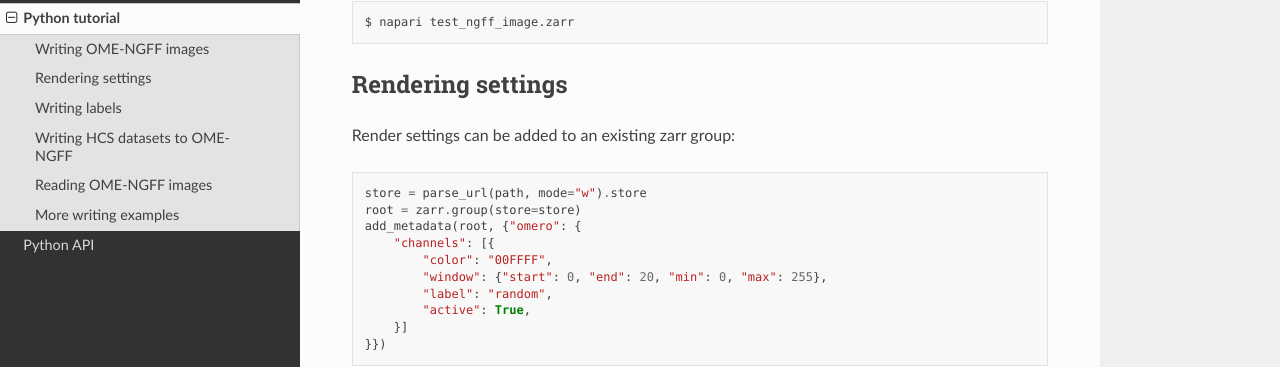
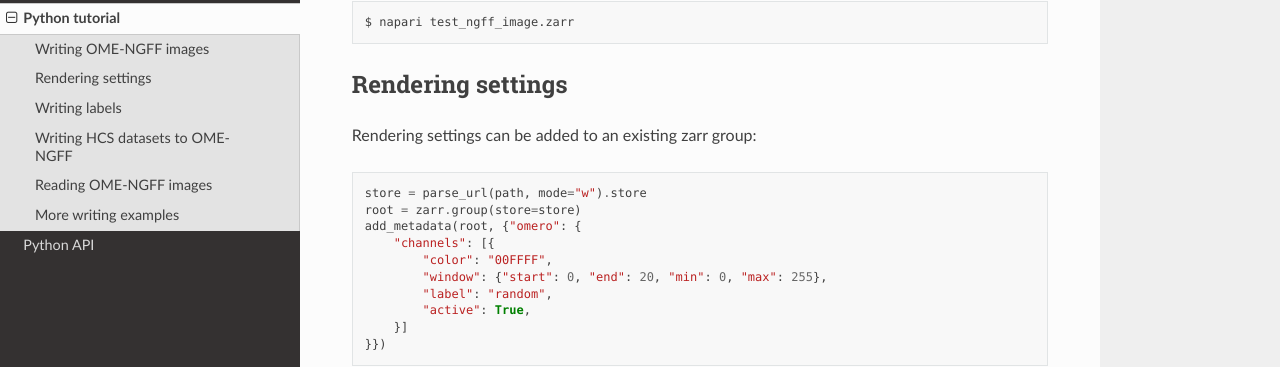
Before and after one commit to ome/ome-zarr-py, a Sphinx documentation site: the page built from docs/source/python.rst, in a window 1280 px wide and 900 px high, scrolled down 838 px. Shown: the part 132-499 px from the top of the window. Built offline with Sphinx 7.4.7 and the Read the Docs theme 3.1.0, drawn with Linux system fonts in a browser that asks for light colours; some of the changed text lies outside the part shown.

Commit message:
Typo fix

```diff
--- a/docs/source/python.rst
+++ b/docs/source/python.rst
@@ -47,7 +47,7 @@ This image can be viewed in `napari` using the
 
 Rendering settings
 ------------------
-Render settings can be added to an existing zarr group::
+Rendering settings can be added to an existing zarr group::
 
     store = parse_url(path, mode="w").store
     root = zarr.group(store=store)
```
Also changed, not shown: other parts of docs/source/python.rst (+1 -1 lines).
